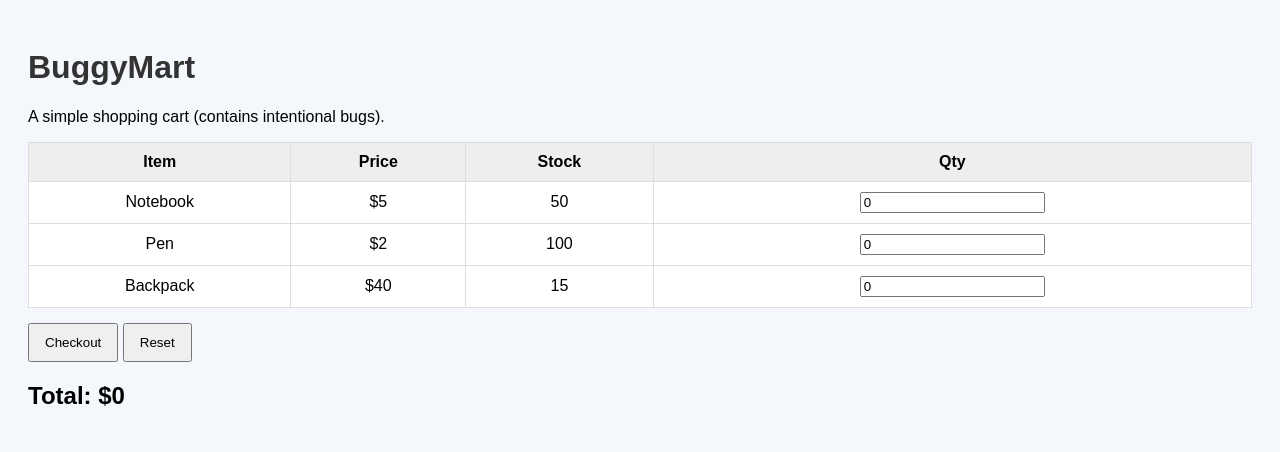
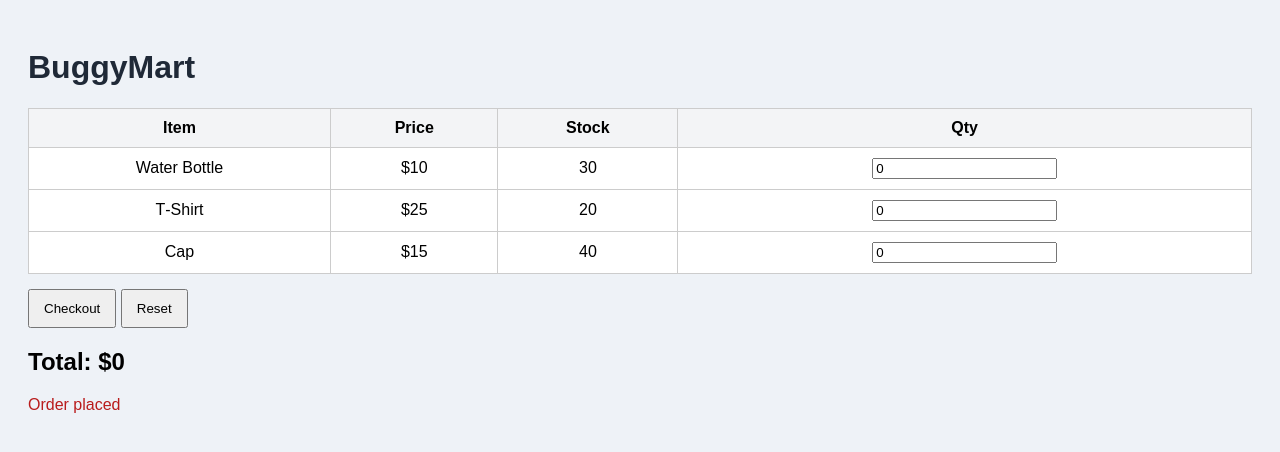
Before and after one commit to sairabhanudude/test_repo_3, a plain HTML site: page index.html in a window 1280 px wide. Both pictures are taken after a click on the button "Checkout". Drawn offline with Linux system fonts and the light colour scheme.

Commit message:
Refactor shopping cart item details and styles

```diff
--- a/index.html
+++ b/index.html
@@ -5,18 +5,18 @@
   <meta name="viewport" content="width=device-width, initial-scale=1.0" />
   <title>BuggyMart</title>
   <style>
-    body { font-family: Arial, sans-serif; background:#f4f7fb; padding:20px; }
-    h1 { color:#333; }
+    body { font-family: Arial, sans-serif; background:#eef2f7; padding:20px; }
+    h1 { color:#1f2937; }
     table { width:100%; border-collapse:collapse; background:#fff; }
-    th, td { border:1px solid #ddd; padding:10px; text-align:center; }
-    th { background:#eee; }
-    button { padding:10px 15px; margin-top:15px; cursor:pointer; }
+    th, td { border:1px solid #ccc; padding:10px; text-align:center; }
+    th { background:#f3f4f6; }
+    button { padding:10px 14px; margin-top:15px; cursor:pointer; }
+    #notice { color:#b91c1c; }
     #flash { position:fixed; inset:0; border:4px solid transparent; pointer-events:none; }
   </style>
 </head>
 <body>
   <h1>BuggyMart</h1>
-  <p>A simple shopping cart (contains intentional bugs).</p>
 
   <table>
     <thead>
@@ -29,22 +29,22 @@
     </thead>
     <tbody>
       <tr>
-        <td>Notebook</td>
-        <td>$5</td>
-        <td id="s-note">50</td>
-        <td><input id="q-note" type="number" value="0"></td>
+        <td>Water Bottle</td>
+        <td>$10</td>
+        <td id="s-bottle">30</td>
+        <td><input id="q-bottle" type="number" value="0"></td>
       </tr>
       <tr>
-        <td>Pen</td>
-        <td>$2</td>
-        <td id="s-pen">100</td>
-        <td><input id="q-pen" type="number" value="0"></td>
+        <td>T‑Shirt</td>
+        <td>$25</td>
+        <td id="s-shirt">20</td>
+        <td><input id="q-shirt" type="number" value="0"></td>
       </tr>
       <tr>
-        <td>Backpack</td>
-        <td>$40</td>
-        <td id="s-bag">15</td>
-        <td><input id="q-bag" type="number" value="0"></td>
+        <td>Cap</td>
+        <td>$15</td>
+        <td id="s-cap">40</td>
+        <td><input id="q-cap" type="number" value="0"></td>
       </tr>
     </tbody>
   </table>
@@ -53,70 +53,70 @@
   <button id="reset">Reset</button>
 
   <h2>Total: $<span id="total">0</span></h2>
+  <p id="notice"></p>
 
   <div id="flash"></div>
 
   <script>
-    const defaults = { note:50, pen:100, bag:15 };
+    const defaults = { bottle:30, shirt:20, cap:40 };
 
     function load() {
-      const data = JSON.parse(localStorage.getItem('buggymart'));
-      if (data) {
-        document.getElementById('s-note').textContent = data.note;
-        document.getElementById('s-pen').textContent = data.pen;
-        document.getElementById('s-bag').textContent = data.bag;
+      const d = JSON.parse(localStorage.getItem('buggymartX'));
+      if (d) {
+        document.getElementById('s-bottle').textContent = d.bottle;
+        document.getElementById('s-shirt').textContent = d.shirt;
+        document.getElementById('s-cap').textContent = d.cap;
       }
     }
     load();
 
     function save() {
-      const data = {
-        note: +document.getElementById('s-note').textContent,
-        pen: +document.getElementById('s-pen').textContent,
-        bag: +document.getElementById('s-bag').textContent
+      const d = {
+        bottle: document.getElementById('s-bottle').textContent,
+        shirt: document.getElementById('s-shirt').textContent,
+        cap: document.getElementById('s-cap').textContent
       };
-      localStorage.setItem('buggymart', JSON.stringify(data));
+      localStorage.setItem('buggymartX', JSON.stringify(d));
     }
 
-    document.getElementById('checkout').onclick = function() {
-      const n = parseInt(document.getElementById('q-note').value);
-      const p = parseInt(document.getElementById('q-pen').value);
-      const b = parseInt(document.getElementById('q-bag').value);
+    document.getElementById('checkout').addEventListener('click', ()=>{
+      const b = document.getElementById('q-bottle').value;
+      const s = document.getElementById('q-shirt').value;
+      const c = document.getElementById('q-cap').value;
 
-      // Intentional bugs live here
+      // Different intentional bugs
 
-      let total = n*5 + p*2 + b*40;
-      document.getElementById('total').textContent = total;
+      let total = (b * 10) + (s * 25) + (c * 15);
+      document.getElementById('total').innerHTML = total;
 
-      document.getElementById('s-note').textContent -= n;
-      document.getElementById('s-pen').textContent -= p;
-      document.getElementById('s-bag').textContent -= b;
+      document.getElementById('s-bottle').textContent -= b;
+      document.getElementById('s-shirt').textContent -= s;
+      document.getElementById('s-cap').textContent -= c;
 
+      document.getElementById('notice').innerText = "Order placed";
       save();
-    };
+    });
 
-    document.getElementById('reset').onclick = function() {
-      // Buggy reset (intentional)
-      document.getElementById('q-note').value = 0;
-      document.getElementById('q-pen').value = 0;
-      // Bag quantity not reset on purpose
+    document.getElementById('reset').addEventListener('click', ()=>{
+      // Intentionally flawed reset
+      document.getElementById('q-bottle').value = 0;
+      document.getElementById('q-shirt').value = 0;
+      document.getElementById('notice').innerText = "";
+      // Cap qty & total not reset
+    });
 
-      // Total not reset
-    };
-
-    // Hidden admin reset CTRL + ALT + B
-    document.addEventListener('keydown', e => {
-      if (e.ctrlKey && e.altKey && e.key === 'b') {
-        localStorage.removeItem('buggymart');
-        document.getElementById('s-note').textContent = defaults.note;
-        document.getElementById('s-pen').textContent = defaults.pen;
-        document.getElementById('s-bag').textContent = defaults.bag;
-        document.getElementById('total').textContent = 0;
+    // Admin reset CTRL + ALT + X
+    document.addEventListener('keydown', e=>{
+      if (e.ctrlKey && e.altKey && e.key === 'x') {
+        localStorage.removeItem('buggymartX');
+        document.getElementById('s-bottle').textContent = defaults.bottle;
+        document.getElementById('s-shirt').textContent = defaults.shirt;
+        document.getElementById('s-cap').textContent = defaults.cap;
+        document.getElementById('total').innerText = 0;
 
         const f = document.getElementById('flash');
-        f.style.borderColor = 'red';
+        f.style.borderColor = 'green';
         setTimeout(()=>f.style.borderColor='transparent',300);
-
         save();
       }
     });
```
